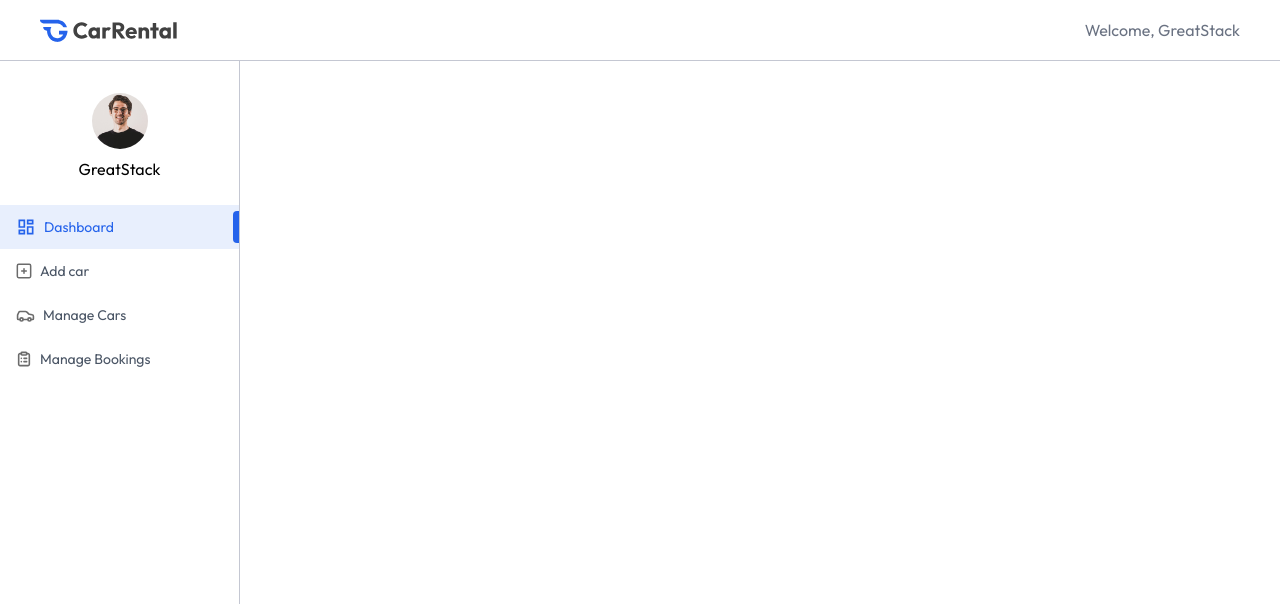
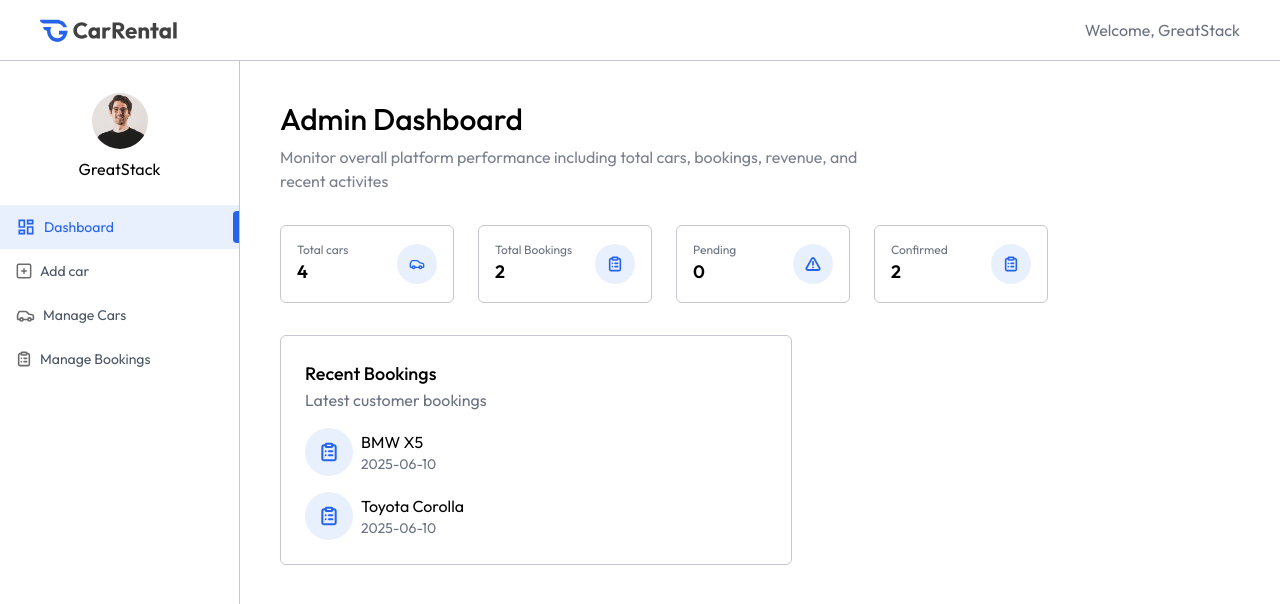
Before and after one commit to Rupak321/Car-Rental, a React (Vite) app in the folder client/: page /owner in a window 1280 px wide. Shown: the top 604 px of the page. Built offline with nearby package versions, Linux system fonts and the light colour scheme.

Commit message:
DashBoard (lv-2) (v- 3.29) completed

```diff
--- a/client/src/pages/owner/Dashboard.jsx
+++ b/client/src/pages/owner/Dashboard.jsx
@@ -1,11 +1,94 @@
-import React from 'react'
+import React, { useEffect, useState } from "react";
+import { assets, dummyDashboardData } from "../../assets/assets";
+import Title from "../../components/owner/Title";
+const Dashboard = () => {
+  const [data, setData] = useState({
+    totalCars: 0,
+    totalBookings: 0,
+    pendingBookings: 0,
+    completedBookings: 0,
+    recentBookings: [],
+    monthlyRevenue: 0,
+  });
 
-const Dashboard = () => {
+  const dashboardCards = [
+    { title: "Total cars", value: data.totalCars, icon: assets.carIconColored },
+    {
+      title: "Total Bookings",
+      value: data.totalBookings,
+      icon: assets.listIconColored,
+    },
+    {
+      title: "Pending",
+      value: data.pendingBookings,
+      icon: assets.cautionIconColored,
+    },
+    {
+      title: "Confirmed",
+      value: data.completedBookings,
+      icon: assets.listIconColored,
+    },
+  ];
+
+  useEffect(() => {
+    setData(dummyDashboardData);
+  }, []);
+
   return (
-    <div>
+    <div className="px-4 pt-10 md:px-10 flex-1">
+      <Title
+        title="Admin Dashboard"
+        subTitle="Monitor overall platform performance including total cars, bookings, revenue, and recent activites"
+      />
+      <div className="grid sm:grid-cols-2 md:grid-cols-3 lg:grid-cols-4 gap-6 my-8 max-w-3xl">
+        {dashboardCards.map((card, index) => (
+          <div
+            key={index}
+            className="flex gap-2 items-center justify-between p-4 rounded-md border border-borderColor"
+          >
+            <div>
+              <h1 className="text-xs text-gray-500">{card.title}</h1>
+              <p className="text-lg font-semibold">{card.value}</p>
+            </div>
+            <div className="flex items-center justify-center w-10 h-10 rounded-full bg-primary/10">
+              <img src={card.icon} alt="" className="h-4 w-4" />
+            </div>
+          </div>
+        ))}
+      </div>
 
+      <div className="flex flex-wrap items-start gap-6 mb-8 w-full">
+        {/* recent bookings */}
+        <div className="pd-4 md:p-6 border border-borderColor rounded-md max-w-lg w-full">
+          <h1 className="text-lg font-medium">Recent Bookings</h1>
+          <p className="text-gray-500">Latest customer bookings</p>
+          {data.recentBookings.map((booking, index) => (
+            <div key={index} className="mt-4 flex items-center justify-between">
+              <div className="flex items-center gap-2">
+                <div className="hidden md:flex items-center justify-center w-12     h-12 rounded-full bg-primary/10">
+                  <img
+                    src={assets.listIconColored}
+                    alt=""
+                    className="h-5 w-5"
+                  />
+                </div>
+                <div>
+                  <p>
+                    {booking.car.brand} {booking.car.model}
+                  </p>
+                  <p className="text-sm text-gray-500">
+                    {booking.createdAt.split("T")[0]}
+                  </p>
+                </div>
+              </div>
+            </div>
+          ))}
+        </div>
+        {/* monthly revenue */}
+        <div></div>
+      </div>
     </div>
-  )
-}
+  );
+};
 
-export default Dashboard
+export default Dashboard;
```
